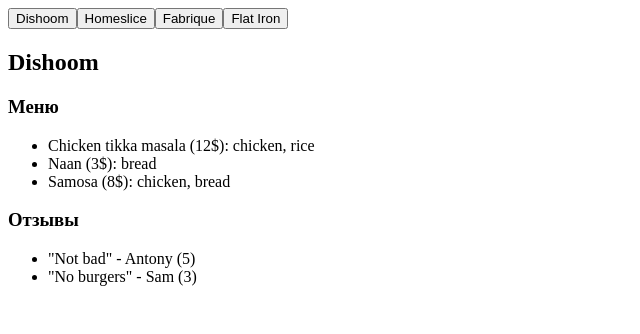
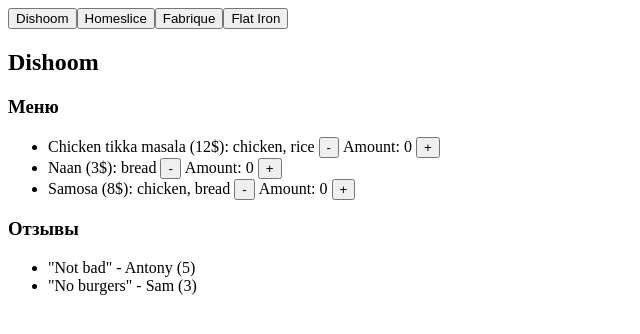
Before and after one commit to AlexLarina/react-learnjs-1123, a React app: page / in a window 1280 px wide. Both pictures are taken after a click on the button "Dishoom". Shown: the top 334 px of the page, without its empty margins (0-640 px from the left). Built offline with nearby package versions, Linux system fonts and the light colour scheme; the HTML template or start-up script is replaced by a standard one.

Commit message:
Adding buttons to choose dish amount

```diff
--- a/src/components/dish/component.jsx
+++ b/src/components/dish/component.jsx
@@ -1,6 +1,24 @@
+import { useState } from "react";
+
+const dishLimit = {
+	MIN: 0,
+	MAX: 5
+}
+
 export const Dish = ({dish}) => {
+	const [dishAmount, setDishAmount] = useState(0);
+
 	return (
 		dish &&
-		<>{dish.name} ({dish.price}$): {dish.ingredients.join(", ")}</>
+		<>
+			{dish.name} ({dish.price}$): {dish.ingredients.join(", ")}&nbsp;
+			<button
+				onClick={() => dishAmount <= dishLimit.MIN ? setDishAmount(dishLimit.MIN) : setDishAmount(dishAmount - 1)}
+			>-</button>&nbsp;
+			<span>Amount: {dishAmount}</span>&nbsp;
+			<button
+				onClick={() => dishAmount >= dishLimit.MAX ? setDishAmount(dishLimit.MAX) : setDishAmount(dishAmount + 1)}
+			>+</button>
+		</>
 	);
 };
--- a/src/pages/restaurants-page/component.jsx
+++ b/src/pages/restaurants-page/component.jsx
@@ -11,7 +11,6 @@
 	const [chosenRestaurant, setChosenRestaurant] = useState();
 
 	const restaurant = restaurants.find((restaurant) => restaurant.name === chosenRestaurant);
-	console.log(restaurant)
 
 	return (
 		<>
@@ -20,11 +19,6 @@
 				chosenRestaurant &&
 				<div>
 					<RestaurantCard restaurant={restaurant} key={restaurant.id} />
-					{/* {
-						restaurants.map((restaurant) => (
-							<RestaurantCard restaurant={restaurant} key={restaurant.id}/>)
-						)
-					} */}
 				</div>
 			}
 		</>
```
